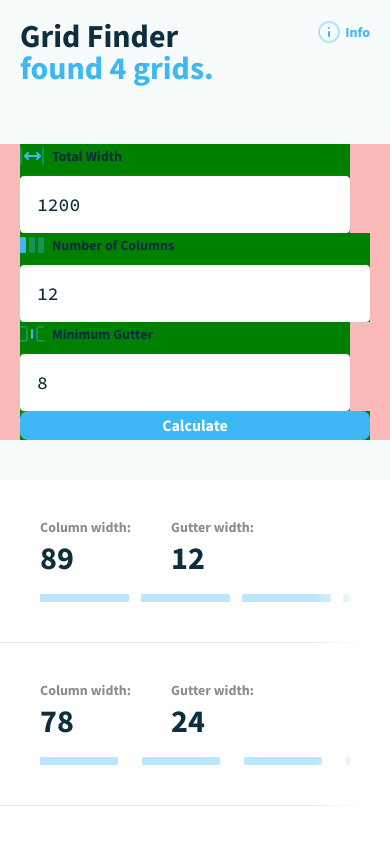
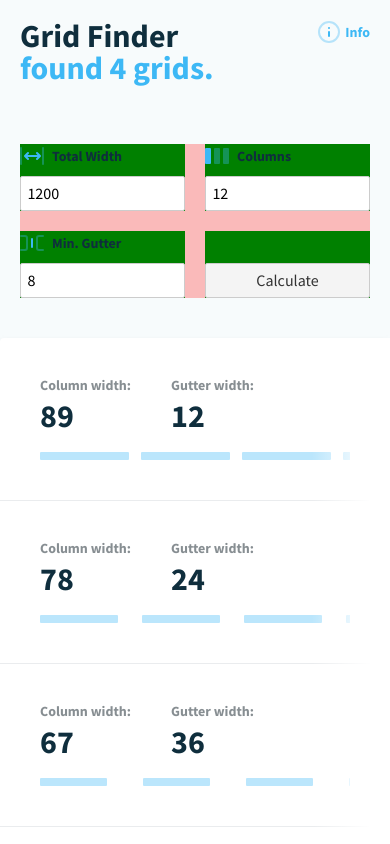
Before and after one commit to dannymcclain/gridfinder, a Svelte app: page / in a window 390 px wide. Shown: the top 844 px of the page. Built offline with nearby package versions, Linux system fonts and the light colour scheme.

Commit message:
progress with input styling
got responsive-ness of input layout working with css-grid

```diff
--- a/src/Components/Form.svelte
+++ b/src/Components/Form.svelte
@@ -36,25 +36,16 @@
 
 <style>
   section {
-    margin-bottom: 40px;
-    padding: 0 20px;
-    /* display: grid;
-    grid-template-columns: repeat(2, 20px [col-start]); */
-    display: flex;
-    flex-direction: row;
-    flex-wrap: wrap;
+    margin: 0 20px 40px;
+    display: grid;
+    grid-template-columns: 1fr 1fr;
+    grid-gap: 20px;
     background: rgba(255, 35, 35, 0.3);
   }
   .form {
-    flex: auto;
-    /* max-width: 200px; */
-    margin-right: 0;
     display: flex;
     flex-direction: column-reverse;
     background: green;
-  }
-  .form:nth-child(odd) {
-    margin-right: 20px;
   }
   label {
     font-size: 14px;
@@ -73,44 +64,17 @@
     margin-right: 8px;
   }
   input {
-    flex: 1;
-    min-width: 1px;
-    padding: 16px;
-    font-family: "Source Code Pro", monospace;
-    font-weight: 500;
-    font-size: 18px;
-    line-height: 1;
-    border: 1px solid var(--color-white);
-    color: var(--color-gray-dark);
-    transition: border-color 200ms linear;
-    height: 60px;
-    border-radius: 4px;
+    min-width: 0;
+    box-sizing: border-box;
+    width: 100%;
     margin: 0;
-    background: var(--color-white);
-    box-shadow: var(--drop-shadow);
   }
   input:focus {
-    outline: none;
-    border: 1px solid var(--color-accent);
   }
   button {
-    flex: 1;
-    height: 60px;
-    background: var(--color-accent);
-    border: none;
-    border-radius: 8px;
-    color: #fff;
-    cursor: pointer;
-    font-size: 16px;
-    font-weight: 700;
-    line-height: 1;
     margin: 0;
-    outline: none;
-    text-align: center;
-    transition: background-color 200ms linear;
   }
   button:hover {
-    background: var(--color-accent-dark);
   }
 
   input[type="number"]::-webkit-inner-spin-button,
@@ -118,11 +82,22 @@
     -webkit-appearance: none;
     margin: 0;
   }
+
+  @media (min-width: 680px) {
+    section {
+      grid-template-columns: 1fr 1fr 1fr 1fr;
+      grid-gap: 20px;
+    }
+  }
 </style>
 
 <section>
   <div class="form">
-    <input class="total-width-input" type="number" bind:value={totalWidth} />
+    <input
+      size="1"
+      class="total-width-input"
+      type="number"
+      bind:value={totalWidth} />
     <label class="label">
       <img src="./images/icon-totalWidth.svg" alt="Total width icon" />
       Total Width
@@ -130,18 +105,18 @@
   </div>
 
   <div class="form">
-    <input type="number" bind:value={columns} />
+    <input size="1" type="number" bind:value={columns} />
     <label class="label">
       <img src="./images/icon-columns.svg" alt="Total width icon" />
-      Number of Columns
+      Columns
     </label>
   </div>
 
   <div class="form">
-    <input type="number" bind:value={minGutter} />
+    <input size="1" type="number" bind:value={minGutter} />
     <label class="label">
       <img src="./images/icon-minGutter.svg" alt="Total width icon" />
-      Minimum Gutter
+      Min. Gutter
     </label>
   </div>
 
```
